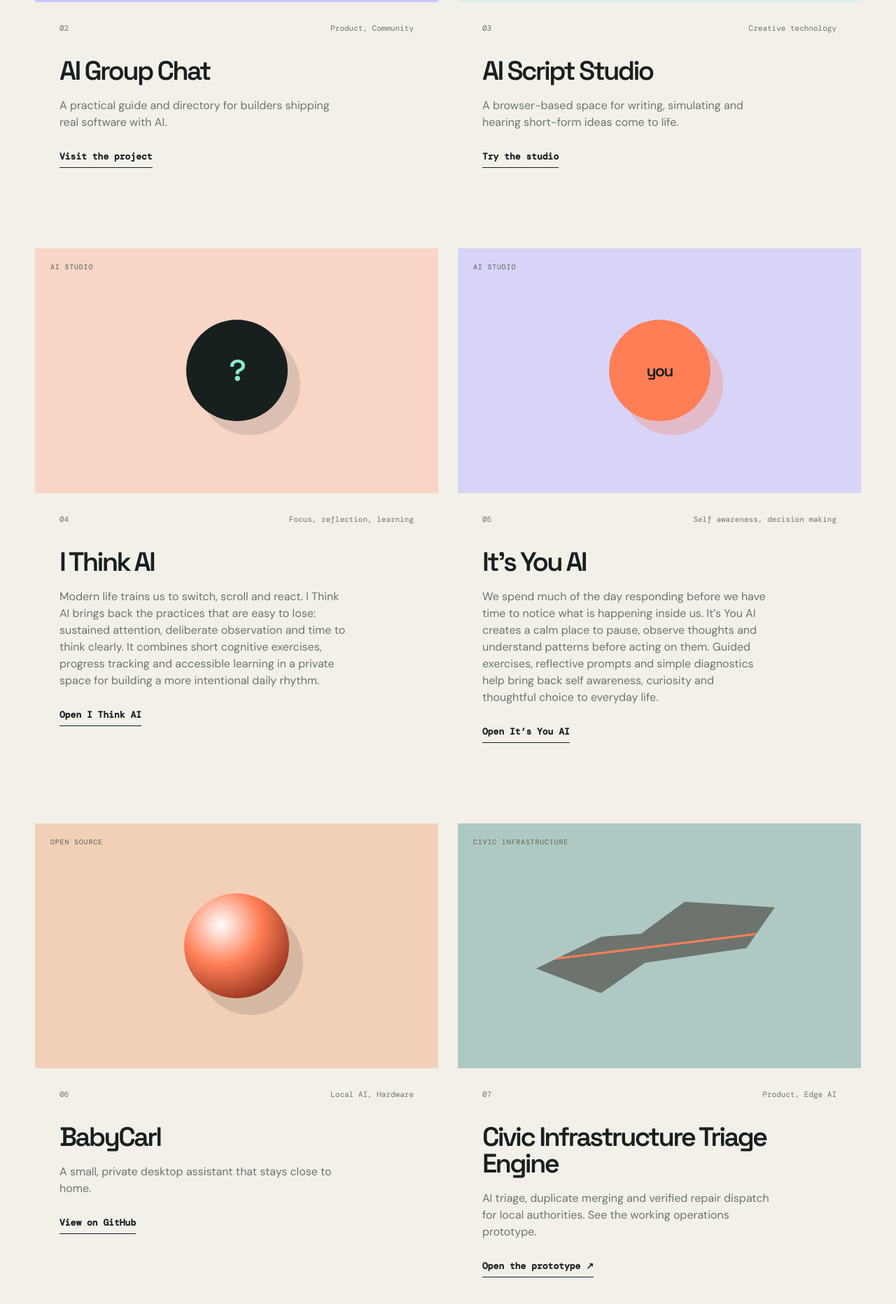
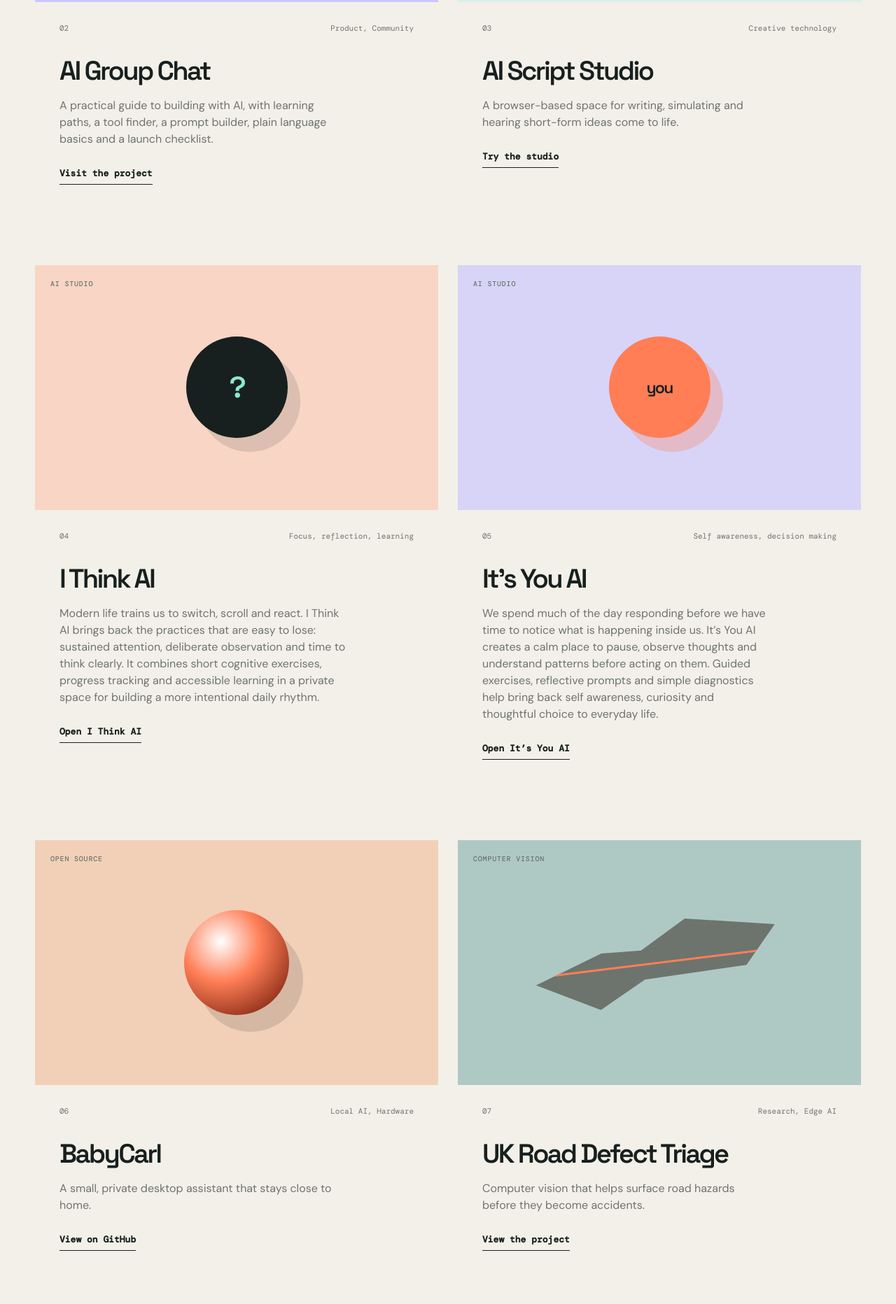
Before and after one commit to aigroupchathq/vaishnavdeshmukh-portfolio, a plain HTML site: page index.html in a window 1280 px wide. Shown: the part 2378-4242 px from the top of the page at 70% size. Drawn offline with nearby package versions, Linux system fonts and the light colour scheme.

Commit message:
Link portfolio to the new AI Group Chat guide

```diff
--- a/index.html
+++ b/index.html
@@ -64,7 +64,7 @@
           </article>
           <article class="project">
             <div class="project-visual visual-chat"><span class="chat-bubble bubble-a">Make something useful.</span><span class="chat-bubble bubble-b">That’s the plan ✦</span><span class="visual-label">LIVE PROJECT</span></div>
-            <div class="project-body"><div class="project-meta"><span>02</span><span>Product, Community</span></div><h3>AI Group Chat</h3><p>A practical guide and directory for builders shipping real software with AI.</p><a class="text-link" href="https://aigroupchatserver.netlify.app/" target="_blank" rel="noreferrer">Visit the project</a></div>
+            <div class="project-body"><div class="project-meta"><span>02</span><span>Product, Community</span></div><h3>AI Group Chat</h3><p>A practical guide to building with AI, with learning paths, a tool finder, a prompt builder, plain language basics and a launch checklist.</p><a class="text-link" href="https://aigroupchathq.github.io/aigroupchat-guide/" target="_blank" rel="noreferrer">Visit the project</a></div>
           </article>
           <article class="project">
             <div class="project-visual visual-studio"><span class="studio-bar"></span><span class="studio-bar short"></span><span class="studio-knob"></span><span class="visual-label">BROWSER TOOL</span></div>
@@ -83,8 +83,8 @@
             <div class="project-body"><div class="project-meta"><span>06</span><span>Local AI, Hardware</span></div><h3>BabyCarl</h3><p>A small, private desktop assistant that stays close to home.</p><a class="text-link" href="https://github.com/vaishnavdeshmukh/babycarl" target="_blank" rel="noreferrer">View on GitHub</a></div>
           </article>
           <article class="project project-small">
-            <div class="project-visual visual-road"><span class="road-mark"></span><span class="visual-label">CIVIC INFRASTRUCTURE</span></div>
-            <div class="project-body"><div class="project-meta"><span>07</span><span>Product, Edge AI</span></div><h3>Civic Infrastructure Triage Engine</h3><p>AI triage, duplicate merging and verified repair dispatch for local authorities. See the working operations prototype.</p><a class="text-link" href="civicflow.html">Open the prototype ↗</a></div>
+            <div class="project-visual visual-road"><span class="road-mark"></span><span class="visual-label">COMPUTER VISION</span></div>
+            <div class="project-body"><div class="project-meta"><span>07</span><span>Research, Edge AI</span></div><h3>UK Road Defect Triage</h3><p>Computer vision that helps surface road hazards before they become accidents.</p><a class="text-link" href="https://github.com/vaishnavdeshmukh/uk-road-defect-triage" target="_blank" rel="noreferrer">View the project</a></div>
           </article>
         </div>
       </section>
@@ -96,7 +96,7 @@
 
       <section class="now shell"><div class="now-label"><span class="pulse"></span> Now</div><div class="now-copy"><p>Building AI Group Chat, exploring private local models, and turning ambitious ideas into calm, useful products.</p><a class="text-link" href="https://github.com/aigroupchathq" target="_blank" rel="noreferrer">Follow the work on GitHub</a></div></section>
 
-      <section id="contact" class="contact shell"><p class="eyebrow">Let’s make something / 03</p><h2>Have a good<br /><em>problem?</em></h2><p class="contact-copy">I’m open to thoughtful collaborations, research partnerships and conversations about building better tools.</p><a class="contact-email" href="mailto:vaishnavdeshmukh23@gmail.com">vaishnavdeshmukh23@gmail.com</a><div class="socials"><a href="https://www.linkedin.com/in/vaishnav-deshmukh-535107230/" target="_blank" rel="noreferrer">LinkedIn</a><a href="https://github.com/vaishnavdeshmukh" target="_blank" rel="noreferrer">GitHub</a><a href="https://aigroupchatserver.netlify.app/" target="_blank" rel="noreferrer">AI Group Chat</a><a href="https://ithink.ai.studio" target="_blank" rel="noreferrer">I Think AI</a><a href="https://itsyou.ai.studio" target="_blank" rel="noreferrer">It’s You AI</a></div></section>
+      <section id="contact" class="contact shell"><p class="eyebrow">Let’s make something / 03</p><h2>Have a good<br /><em>problem?</em></h2><p class="contact-copy">I’m open to thoughtful collaborations, research partnerships and conversations about building better tools.</p><a class="contact-email" href="mailto:vaishnavdeshmukh23@gmail.com">vaishnavdeshmukh23@gmail.com</a><div class="socials"><a href="https://www.linkedin.com/in/vaishnav-deshmukh-535107230/" target="_blank" rel="noreferrer">LinkedIn</a><a href="https://github.com/vaishnavdeshmukh" target="_blank" rel="noreferrer">GitHub</a><a href="https://aigroupchathq.github.io/aigroupchat-guide/" target="_blank" rel="noreferrer">AI Group Chat</a><a href="https://ithink.ai.studio" target="_blank" rel="noreferrer">I Think AI</a><a href="https://itsyou.ai.studio" target="_blank" rel="noreferrer">It’s You AI</a></div></section>
     </main>
     <footer class="footer shell"><span>© 2026 Vaishnav Deshmukh</span><span>Made with intention in London</span><a href="#top">Back to top</a></footer>
     <script src="script.js"></script>
```
